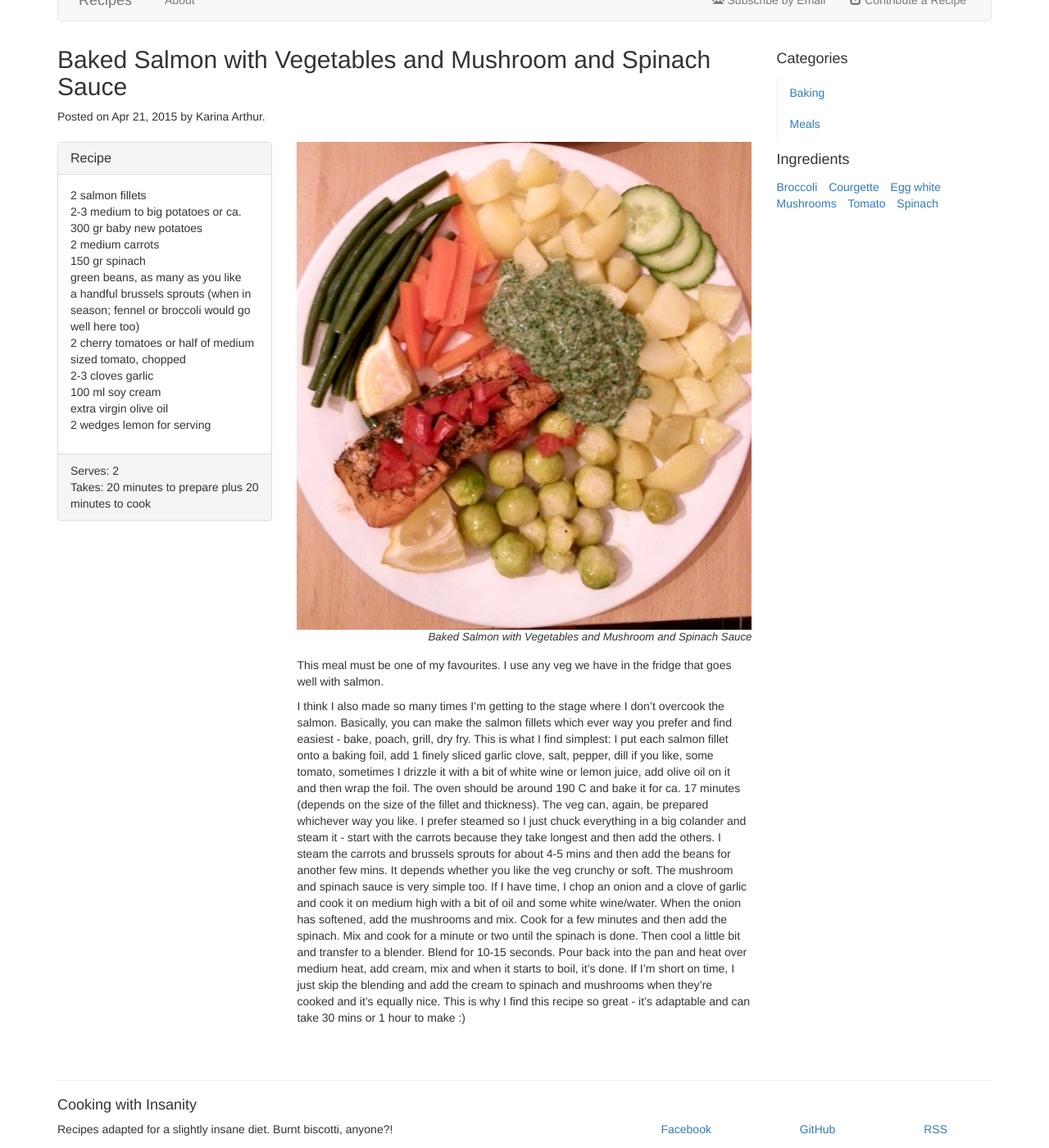
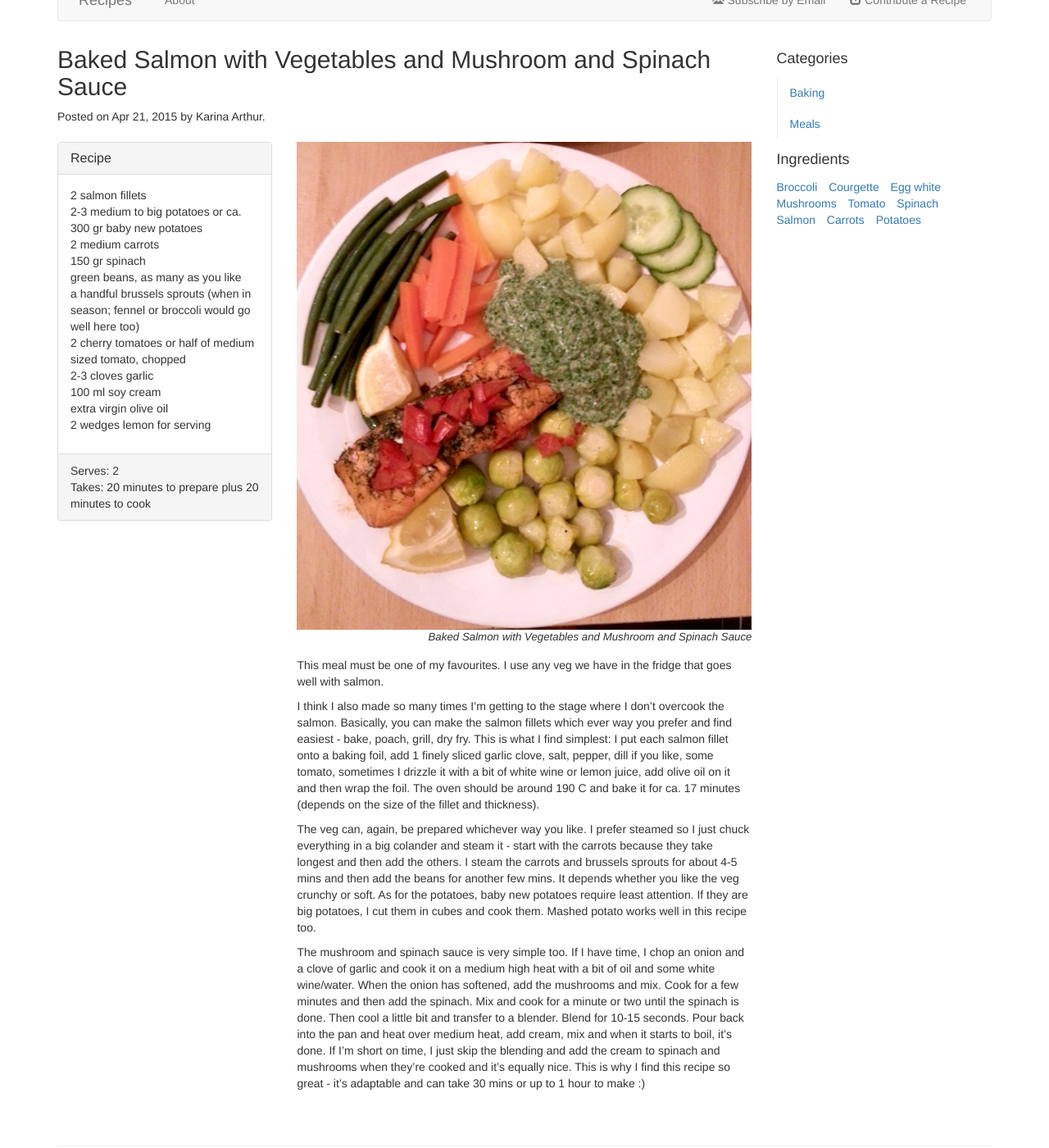
Before and after one commit to lajkika/cookinsanity, a Jekyll site: the page built from _posts/2015-04-21-salmon-vegetables.md, in a window 1280 px wide and 1400 px high, scrolled down 266 px. Shown: the whole window at 82% size. Built offline with Jekyll 4.4.1, drawn with Linux system fonts in a browser that asks for light colours; nearby versions of some CDN libraries; comment, search, counter and statistics services are not loaded.

```diff
--- a/_posts/2015-04-21-salmon-vegetables.md
+++ b/_posts/2015-04-21-salmon-vegetables.md
@@ -32,5 +32,7 @@ recipe: |
 This meal must be one of my favourites. I use any veg we have in the fridge that goes well with salmon.
 
 I think I also made so many times I'm getting to the stage where I don't overcook the salmon. Basically, you can make the salmon fillets which ever way you prefer and find easiest - bake, poach, grill, dry fry. This is what I find simplest: I put each salmon fillet onto a baking foil, add 1 finely sliced garlic clove, salt, pepper, dill if you like, some tomato, sometimes I drizzle it with a bit of white wine or lemon juice, add olive oil on it and then wrap the foil. The oven should be around 190 C and bake it for ca. 17 minutes (depends on the size of the fillet and thickness).
-The veg can, again, be prepared whichever way you like. I prefer steamed so I just chuck everything in a big colander and steam it - start with the carrots because they take longest and then add the others. I steam the carrots and brussels sprouts for about 4-5 mins and then add the beans for another few mins. It depends whether you like the veg crunchy or soft.
-The mushroom and spinach sauce is very simple too. If I have time, I chop an onion and a clove of garlic and cook it on medium high with a bit of oil and some white wine/water. When the onion has softened, add the mushrooms and mix. Cook for a few minutes and then add the spinach. Mix and cook for a minute or two until the spinach is done. Then cool a little bit and transfer to a blender. Blend for 10-15 seconds. Pour back into the pan and heat over medium heat, add cream, mix and when it starts to boil, it's done. If I'm short on time, I just skip the blending and add the cream to spinach and mushrooms when they're cooked and it's equally nice. This is why I find this recipe so great - it's adaptable and can take 30 mins or 1 hour to make :)
+
+The veg can, again, be prepared whichever way you like. I prefer steamed so I just chuck everything in a big colander and steam it - start with the carrots because they take longest and then add the others. I steam the carrots and brussels sprouts for about 4-5 mins and then add the beans for another few mins. It depends whether you like the veg crunchy or soft. As for the potatoes, baby new potatoes require least attention. If they are big potatoes, I cut them in cubes and cook them. Mashed potato works well in this recipe too.
+
+The mushroom and spinach sauce is very simple too. If I have time, I chop an onion and a clove of garlic and cook it on a medium high heat with a bit of oil and some white wine/water. When the onion has softened, add the mushrooms and mix. Cook for a few minutes and then add the spinach. Mix and cook for a minute or two until the spinach is done. Then cool a little bit and transfer to a blender. Blend for 10-15 seconds. Pour back into the pan and heat over medium heat, add cream, mix and when it starts to boil, it's done. If I'm short on time, I just skip the blending and add the cream to spinach and mushrooms when they're cooked and it's equally nice. This is why I find this recipe so great - it's adaptable and can take 30 mins or up to 1 hour to make :)
```
Also changed, not shown: _data/tags.yml (+8 -0 lines), ingredients/carrots.md (added, +5 -0 lines), ingredients/potatoes.md (added, +5 -0 lines), ingredients/salmon.md (added, +5 -0 lines), ingredients/spinach.md (added, +5 -0 lines), ingredients/sprouts.md (added, +5 -0 lines), ingredients/tomato.md (added, +5 -0 lines), 1 other file.
